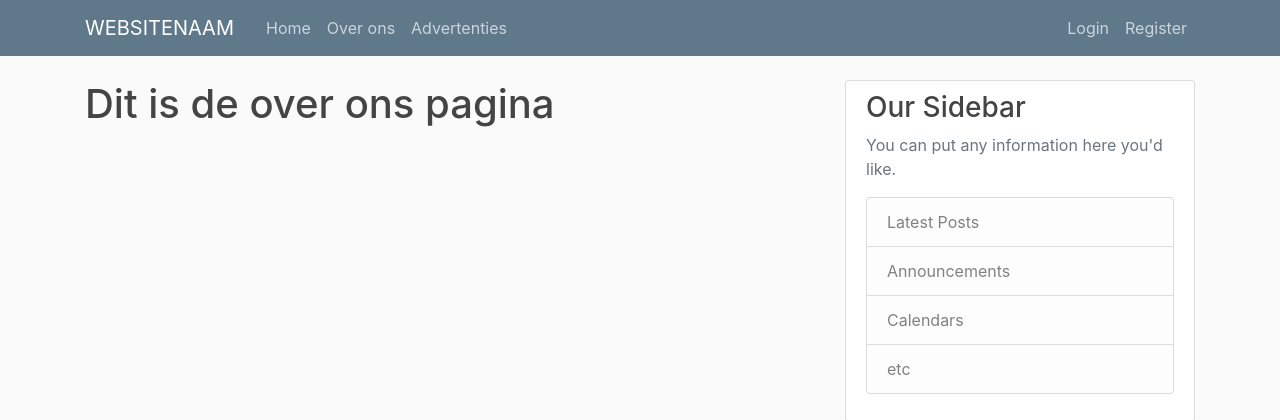
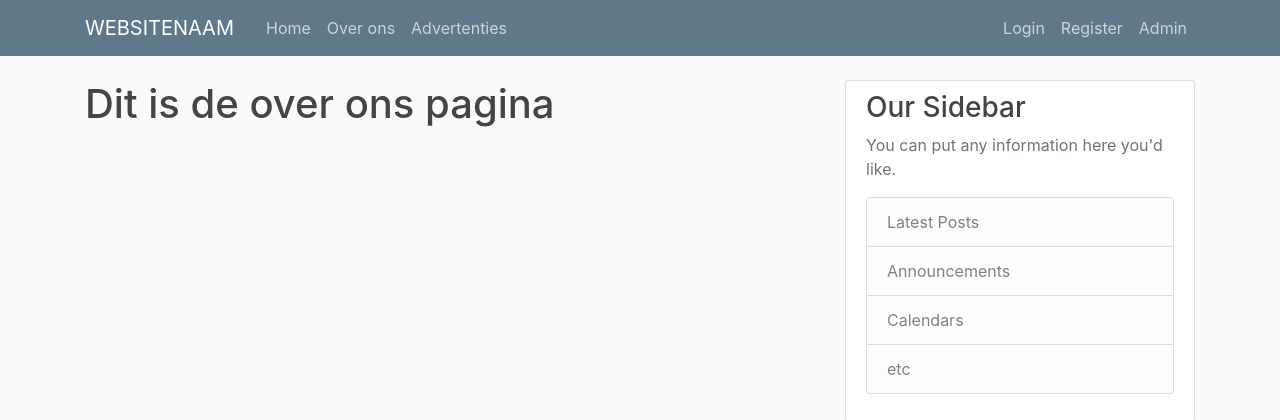
Before and after one commit to Ruben-wiel/s4d_project, a Django app: page /about/ in a window 1280 px wide. Shown: the top 420 px of the page. Run offline with Django 3.2, Linux system fonts and the light colour scheme; some libraries are stand-ins or nearby versions.

Commit message:
admin link toegevoegd

```diff
--- a/s4d_webapp/website/templates/website/base.html
+++ b/s4d_webapp/website/templates/website/base.html
@@ -36,6 +36,7 @@
               <div class="navbar-nav">
                 <a class="nav-item nav-link" href="{% url 'web-account' %}">Login</a>
                 <a class="nav-item nav-link" href="#">Register</a>
+                  <a class="nav-item nav-link" href="/admin">Admin</a>
               </div>
             </div>
           </div>
```
